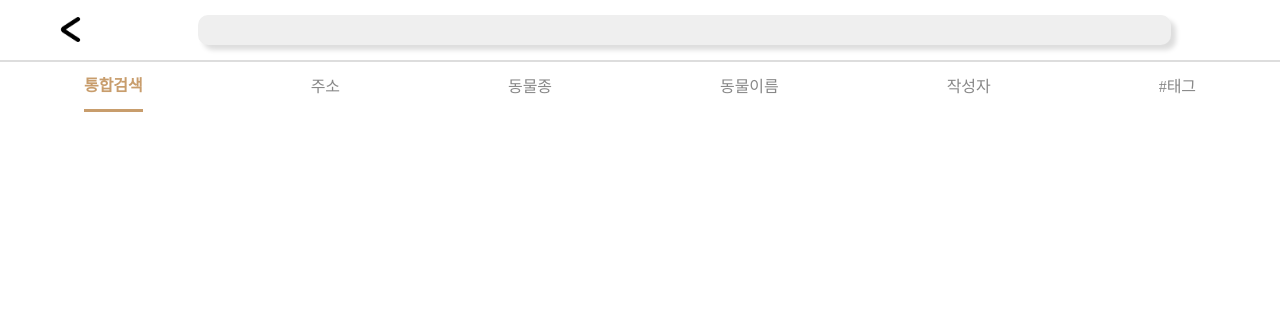
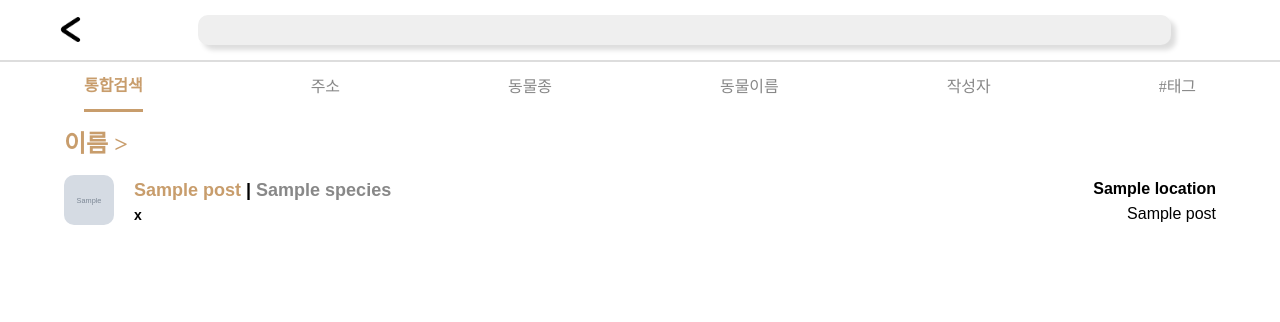
Before and after one commit to woojoung1217/Zootopia, a Django app: template Zootopia/Animal/templates/result.html in a window 1280 px wide. Shown: the top 322 px of the page. Run offline with Django 3.2, Linux system fonts and the light colour scheme; the template is opened without the code that fills it: most values are stand-ins (such as "Sample title", 1, 10 or a date in 2020); grey boxes marked "Sample" are stand-in pictures.

Commit message:
[BE] 구현: 결과 넘겨주기 기능 구현(희찬)

```diff
--- a/Zootopia/Animal/static/js/result.js
+++ b/Zootopia/Animal/static/js/result.js
@@ -1,12 +1,19 @@
 const selected = document.querySelector(".selected");
 const manues = document.querySelectorAll(".nav-manu");
 const searchBox = document.querySelector("#search-box");
+
+const integrated = document.querySelector("#integrated");
+const address = document.querySelector("#address");
+const species = document.querySelector("#species");
+const animalName = document.querySelector("#name");
+const author = document.querySelector("#author");
+const hashTag = document.querySelector("#hash-tag");
 
 // 네비게이션 탭 선택 전환 메서드
 function toggleSelected(event){
   for(let i = 0; i < manues.length; i++){
     manues[i].classList.remove("selected-manu");
-    manues[i].children[0].classList.remove("selected-title")
+    manues[i].children[0].classList.remove("selected-title");
   }
   event.currentTarget.classList.add("selected-manu");
   event.currentTarget.children[0].classList.add("selected-title");
@@ -25,8 +32,58 @@ function getSearchWord(){
   searchBox.value = searchWord;
 }
 
-for(let i = 0; i< manues.length; i++){
-  manues[i].addEventListener("click", toggleSelected);
+// 통합검색탭 선택 메서드
+function openIntegratedTab(){
+  for(let i = 0; i < manues.length; i++){
+    manues[i].classList.remove("selected-manu");
+    manues[i].children[0].classList.remove("selected-title");
+  }
+  integrated.classList.add("selected-manu");
+}
+
+// 주소탭 선택 메서드
+function openAddressTab(){
+  for(let i = 0; i < manues.length; i++){
+    manues[i].classList.remove("selected-manu");
+    manues[i].children[0].classList.remove("selected-title");
+  }
+  address.classList.add("selected-manu");
+}
+
+// 동물종탭 선택 메서드
+function openSpeciesTab(){
+  for(let i = 0; i < manues.length; i++){
+    manues[i].classList.remove("selected-manu");
+    manues[i].children[0].classList.remove("selected-title");
+  }
+  species.classList.add("selected-manu");
+}
+
+// 동물이름탭 선택 메서드
+function openNameTab(){
+  for(let i = 0; i < manues.length; i++){
+    manues[i].classList.remove("selected-manu");
+    manues[i].children[0].classList.remove("selected-title");
+  }
+  animalName.classList.add("selected-manu");
+}
+
+// 작성자탭 선택 메서드
+function openAuthorTab(){
+  for(let i = 0; i < manues.length; i++){
+    manues[i].classList.remove("selected-manu");
+    manues[i].children[0].classList.remove("selected-title");
+  }
+  author.classList.add("selected-manu");
+}
+
+// 해시태그탭 선택 메서드
+function openHashTagTab(){
+  for(let i = 0; i < manues.length; i++){
+    manues[i].classList.remove("selected-manu");
+    manues[i].children[0].classList.remove("selected-title");
+  }
+  hashTag.classList.add("selected-manu");
 }
 
 getSearchWord();
--- a/Zootopia/Animal/templates/result.html
+++ b/Zootopia/Animal/templates/result.html
@@ -28,26 +28,60 @@
     <!-- 상단 검색 영역 끝 -->
     <!-- 네비게이션 바 시작 -->
     <div id="nav">
-      <div class="nav-manu selected-manu">
+      <div id="integrated" class="nav-manu selected-manu" onclick="openIntegratedTab()">
           <p class="nav-manu-title selected-title">통합검색</p>
       </div>
-      <div class="nav-manu">
+      <div id="address" class="nav-manu" onclick="openAddressTab()">
         <p class="nav-manu-title">주소</p>
       </div>
-      <div class="nav-manu">
+      <div id="species" class="nav-manu" onclick="openSpeciesTab()">
         <p class="nav-manu-title">동물종</p>
       </div>
-      <div class="nav-manu">
+      <div id="name" class="nav-manu" onclick="openNameTab()">
         <p class="nav-manu-title">동물이름</p>
       </div>
-      <div class="nav-manu">
+      <div id="author" class="nav-manu" onclick="openAuthorTab()">
         <p class="nav-manu-title">작성자</p>
       </div>
-      <div class="nav-manu">
+      <div id="hash-tag" class="nav-manu" onclick="openHashTagTab()">
         <p class="nav-manu-title">#태그</p>
       </div>
     </div>
     <!-- 네비게이션 바 끝 -->
+    <div id="mainContainer">
+      <!-- 통합검색 탭 시작 -->
+      <div id="integrated-tab">
+        <!-- 주소 5개 -->
+        <div onclick="">
+          <p class="top-title">이름 ></p>
+        </div>
+        {% for post in names %}
+              <div class="recent-post">
+                <div class="recent-post-profile-area">
+                  {% if post.image %}
+                  <img class="profile-img" src="{{ post.image.url }}" alt="">
+                  {% else %}
+                  <img class="profile-img" src="{% static 'image/cat.jpg' %}" alt="">
+                  {% endif %}
+                </div>
+                <div class="recent-post-left-area">
+                  <div class="recent-post-left-top-area">
+                    <p class="animal-name">{{ post.name }}</p>
+                    <p class="animal-border">|</p>
+                    <p class="animal-species">{{ post.species }}</p>
+                  </div>
+                  <div class="recent-post-left-bottom-area">
+                    <p class="hash-tag">{{ post.hash_tag }}</p>
+                  </div>
+                </div>
+                <div class="recent-post-right-area">
+                  <p class="location">{{ post.location }}</p>
+                  <p class="writer">{{ post.name }}</p>
+                </div>
+              </div>
+        {% endfor %}
+      </div>
+      <!-- 통합검색 탭 끝 -->
   </div>
   <!-- 메인 컨테이너 끝 -->
   <script src="{% static 'js/result.js' %}"></script>
```
Also changed, not shown: Zootopia/Animal/views.py (+40 -3 lines).
